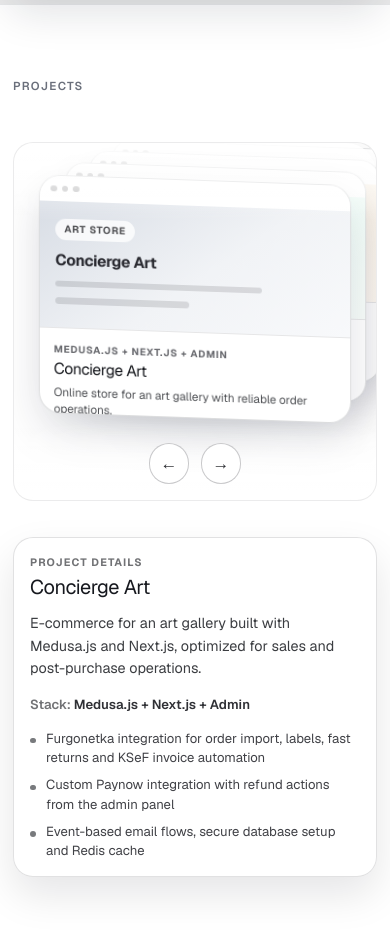
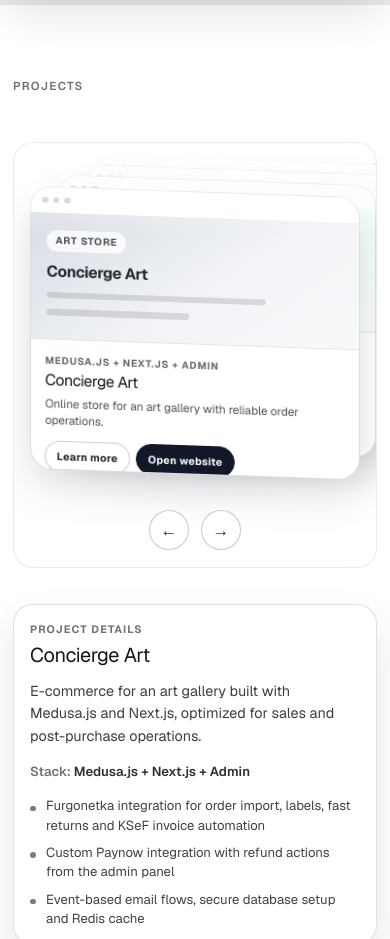
Before and after one commit to xRechu/portfolio, a Next.js app: page / in a window 390 px wide. Shown: the part 840-1779 px from the top of the page. Built offline with nearby package versions, Linux system fonts and the light colour scheme.

Commit message:
Ulepsz sekcję dlaczego ja

```diff
--- a/src/components/RealizationsSection.module.css
+++ b/src/components/RealizationsSection.module.css
@@ -486,7 +486,7 @@
 
 @media (max-width: 900px) {
 	.stage {
-		min-height: 314px;
+		min-height: 352px;
 	}
 }
 
@@ -529,7 +529,7 @@
 
 @media (max-width: 720px) {
 	.stageShell {
-		padding: 1.3rem 0.35rem 1rem;
+		padding: 1.35rem 0.35rem 1.05rem;
 		border-radius: 20px;
 	}
 
@@ -538,8 +538,8 @@
 	}
 
 	.stage {
-		min-height: 270px;
-		padding: 0.2rem 0;
+		min-height: 336px;
+		padding: 0.3rem 0;
 	}
 
 	.swapControls {
--- a/src/components/RealizationsSection.tsx
+++ b/src/components/RealizationsSection.tsx
@@ -257,17 +257,17 @@
 	const cardLayout = useMemo(() => {
 		if (viewportWidth < 720) {
 			return {
-				width: Math.max(262, Math.min(322, viewportWidth - 52)),
-				height: 246,
-				cardDistance: 22,
+				width: Math.max(274, Math.min(340, viewportWidth - 44)),
+				height: 292,
+				cardDistance: 24,
 				verticalDistance: 18,
 			};
 		}
 
 		if (viewportWidth < 900) {
 			return {
-				width: Math.max(320, Math.min(380, viewportWidth - 94)),
-				height: 252,
+				width: Math.max(336, Math.min(396, viewportWidth - 88)),
+				height: 302,
 				cardDistance: 26,
 				verticalDistance: 20,
 			};
```
